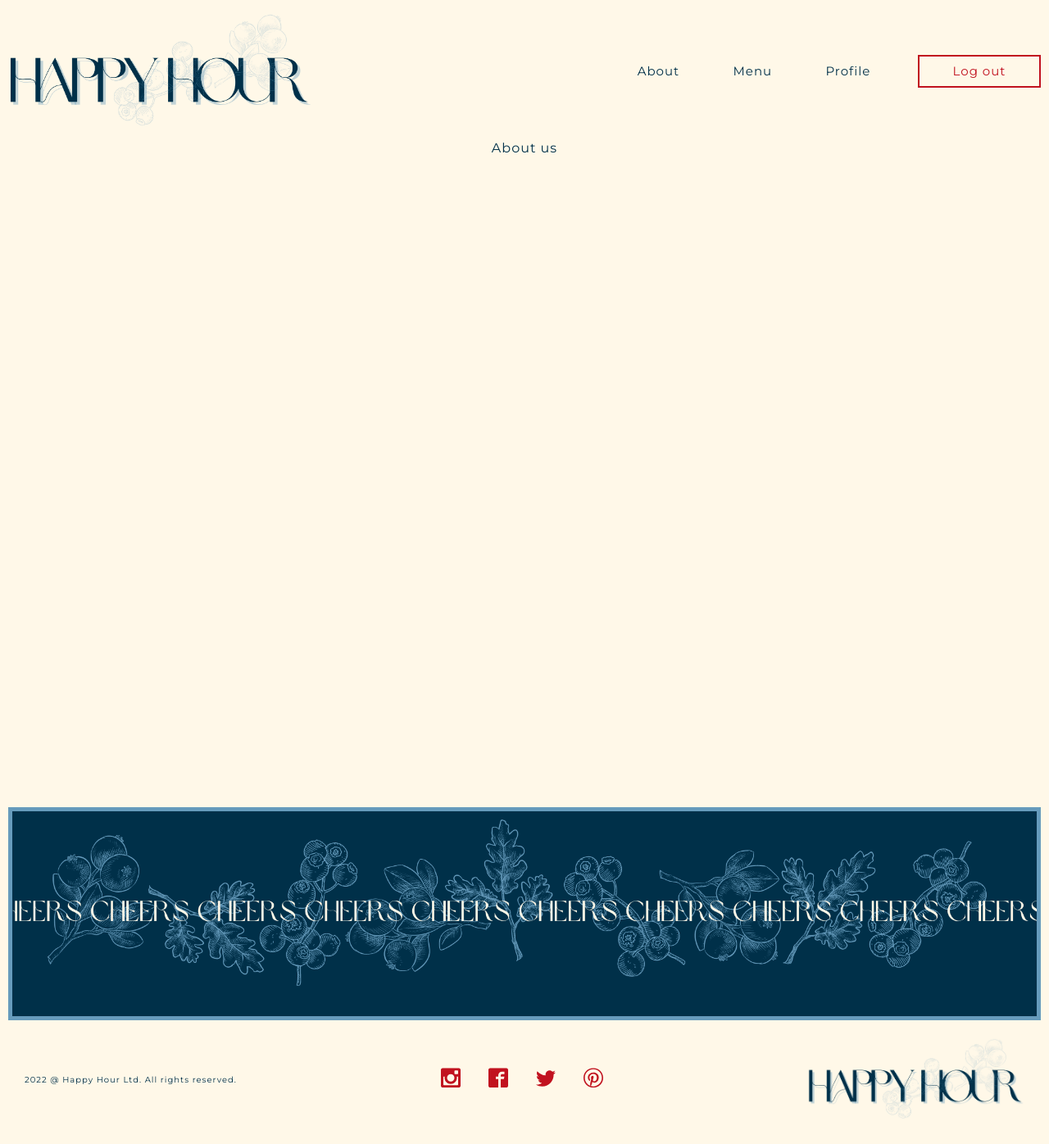
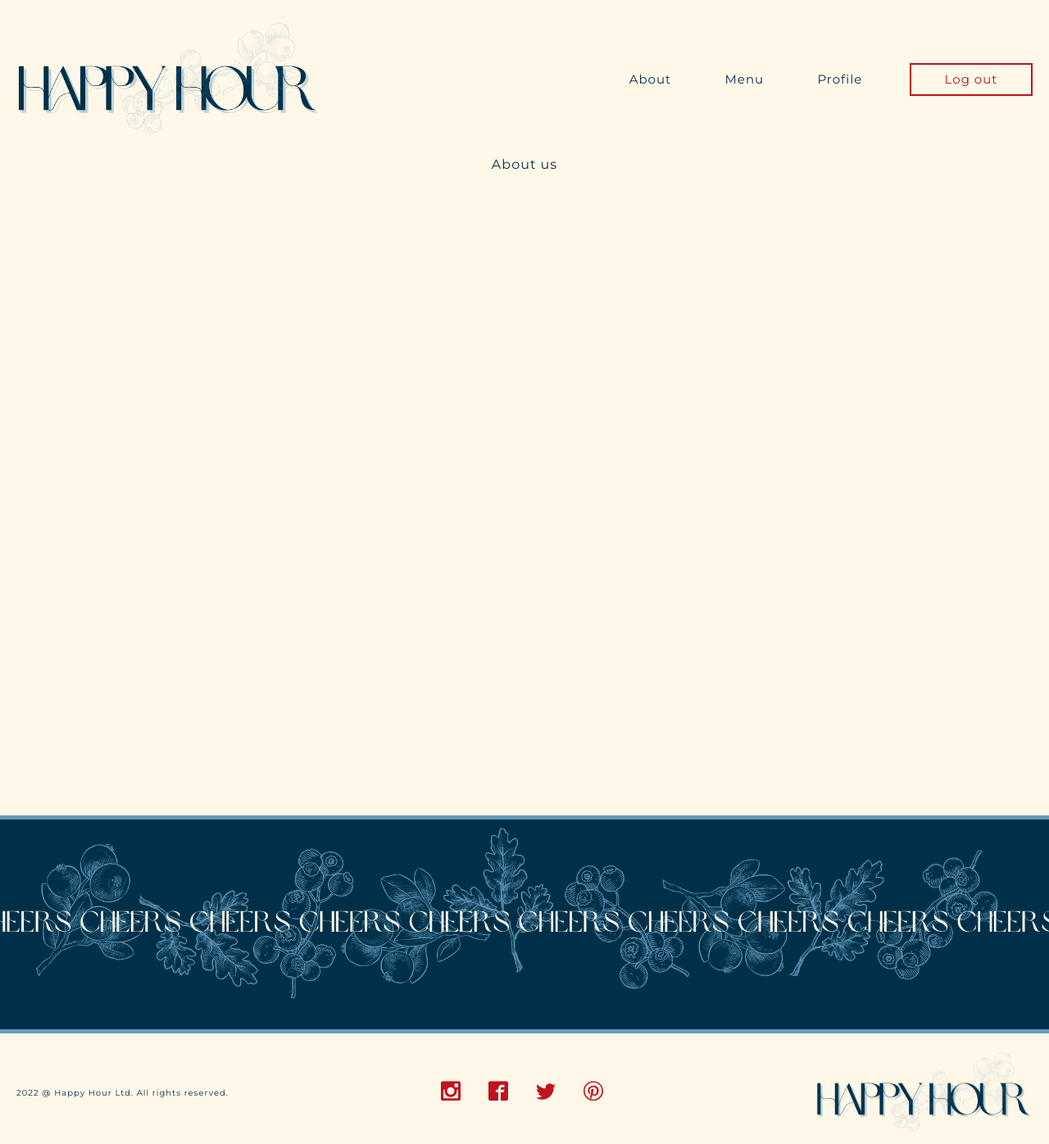
Before and after one commit to Emma-Shaw/final-project, a React (Create React App) app in the folder client/: page /about in a window 1280 px wide. Shown: the whole page at 82% size. Built offline with nearby package versions, Linux system fonts and the light colour scheme.

Commit message:
Frontend styling

```diff
--- a/client/src/components/Footer.js
+++ b/client/src/components/Footer.js
@@ -68,7 +68,8 @@ const Banner = styled.img`
     display: flex;
     align-self: center;
     width: 100%;
-    border: 5px solid var(--color-chill-blue);
+    border-top: 5px solid var(--color-chill-blue);
+    border-bottom: 5px solid var(--color-chill-blue);
 `;
 
 export default Footer;
--- a/client/src/components/GlobalStyles.js
+++ b/client/src/components/GlobalStyles.js
@@ -43,7 +43,7 @@ const GlobalStyle = createGlobalStyle`
         background: var(--color-calm-beige);
         font-family: var(--font-body);
         color: var(--color-cool-navy);
-        margin: 10px;
+        /* margin: 10px; */
         letter-spacing: 1px;
     }
     ol, ul, li {
--- a/client/src/components/Header.js
+++ b/client/src/components/Header.js
@@ -31,7 +31,7 @@ const Wrapper = styled.div`
     display: flex;
     justify-content: space-between;
     align-items: center;
-    margin-bottom: 10px;
+    margin: 20px;
     top: 0px;
 `;
 
```
